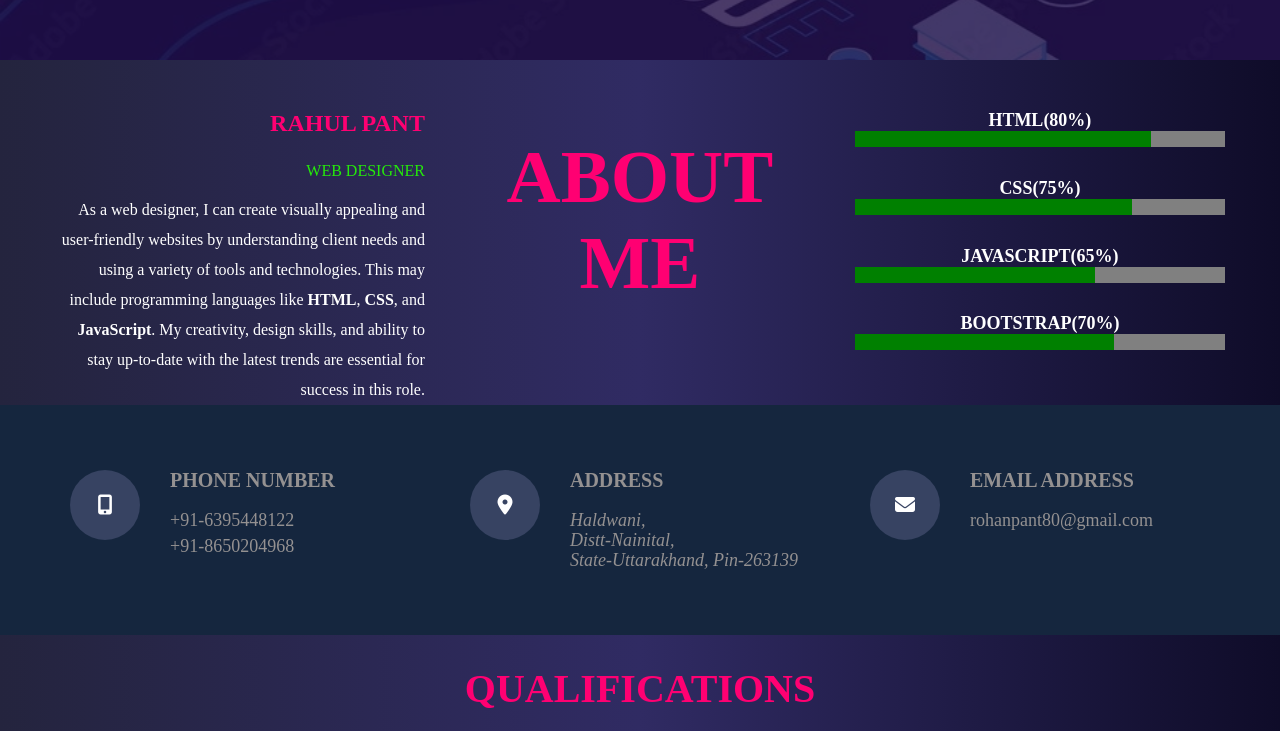
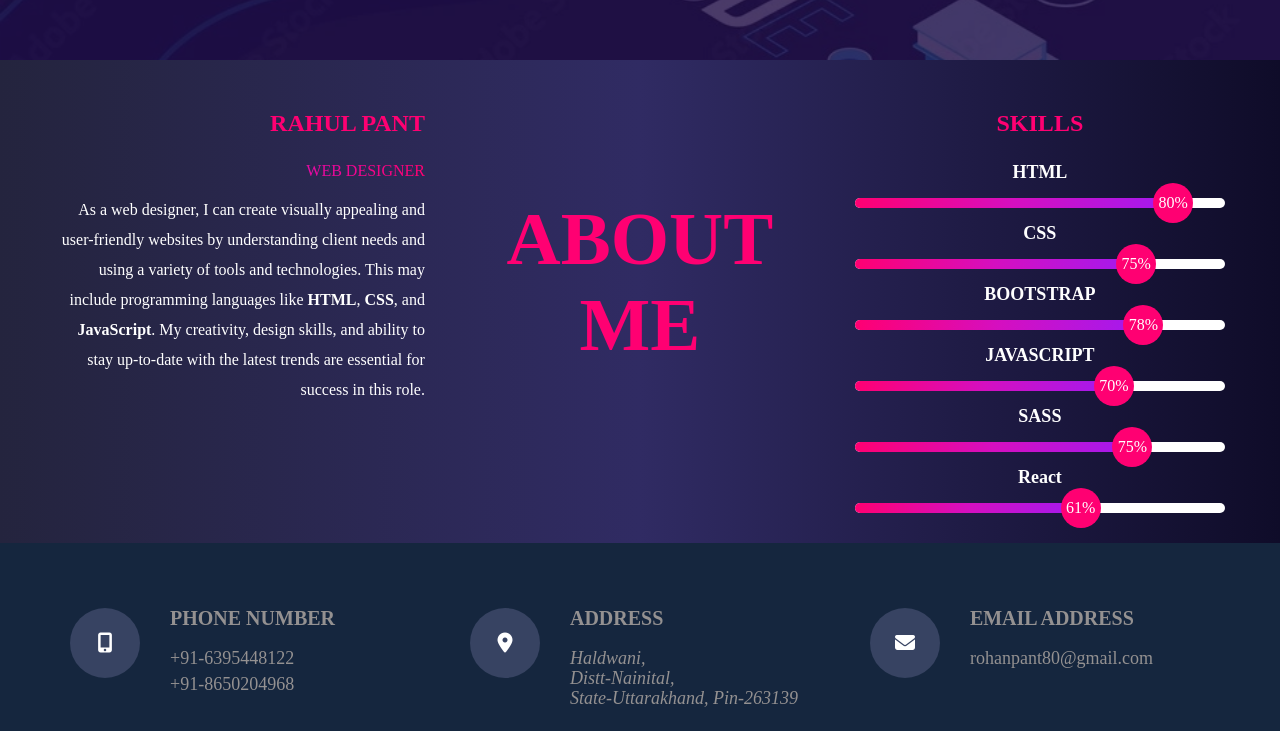
Before and after one commit to RahulPant14/Portfolio, a plain HTML site: page index.html in a window 1280 px wide. Shown: the part 549-1280 px from the top of the page. Drawn offline with nearby package versions, Linux system fonts and the light colour scheme.

Commit message:
skill section update

```diff
--- a/css/style.css
+++ b/css/style.css
@@ -83,15 +83,58 @@ body{
 .wrap-2 .cntc a:hover{background: #ff0072;color: #fff; border:  2px solid #ff0072;}
 .wrap-2 img{width: 350px; height: 350px; border-radius: 50%;}
 
-.wrap-3{background:linear-gradient(to right, #24243e, #302b63, #0f0c29) ;color: #fff;}
+.wrap-3{background:linear-gradient(to right, #24243e, #302b63, #0f0c29) ;color: #fff;padding-bottom: 15px;}
 .wrap-3 .gap-t{padding-top: 50px;}
 .wrap-3 h2{margin-bottom: 25px; color: #ff0072;}
-.wrap-3 .desig{margin-bottom: 15px; color: #25e90b;}
+.wrap-3 .desig{margin-bottom: 15px; background: linear-gradient(to right, #a21af0, #d50fc0, #ff0072);background-clip: text;color: transparent;}
 .wrap-3 .text-r{text-align: right;}
 .wrap-3 .line-height{line-height: 30px;}
 .wrap-3 .bg-1{font-size: 50px; font-weight: 700; text-align: center; display: flex; justify-content: center; place-items: center;}
 .wrap-3 h3{text-align: center; font-size: 18px;}
 .wrap-3 progress{background-color: orange;width: 100%; border-radius: 20px; margin-bottom: 30px;}
+
+.wrap-3 .skill{text-align: center;}
+.wrap-3 h3{font: 400 20px; color: #fff; margin: 15px 0;}
+.wrap-3 .progress-bar{background: #fff; width: 100%; height: 10px; border-radius: 5px; margin: 10px 0 10px 0;}
+.wrap-3 .progress-bar div{width: 0%; height: 10px; border-radius: 5px; background:linear-gradient(to left, #a21af0, #d50fc0, #ff0072);}
+.wrap-3 .progress-bar div span{float: right; width: 40px; height: 40px; border-radius: 50%; background: #ff0072; color: #fff; margin-top: -15px; margin-right: -20px;  display: grid; place-items: center; }
+.wrap-3 .html{animation: html 1s linear forwards;}
+.wrap-3 .css{animation: css 1s linear forwards;}
+.wrap-3 .boot{animation: boot 1s linear forwards;}
+.wrap-3 .js{animation: js 1s linear forwards;}
+.wrap-3 .sass{animation: sass 1s linear forwards;}
+.wrap-3 .react{animation: react 1s linear forwards;}
+
+@keyframes html {
+    100%{
+        width: 86%;
+    }
+}
+@keyframes css {
+    100%{
+        width: 76%;
+    }
+}
+@keyframes boot {
+    100%{
+        width: 78%;
+    }
+}
+@keyframes js {
+    100%{
+        width: 70%;
+    }
+}
+@keyframes sass {
+    100%{
+        width: 75%;
+    }
+}
+@keyframes react {
+    100%{
+        width: 61%;
+    }
+}
 
 .wrap-4{background-color: #15263e; padding: 50px 0; color: #949191;}
 .wrap-4 h3{font-size: 20px; line-height: 20px; margin-bottom: 20px;}
@@ -123,7 +166,7 @@ body{
     z-index: -1;
 
 }
-.wrap-6 h2{font-size: 40px; background: linear-gradient(to right, #38ef7d, #11998e);background-clip: text;color: transparent;}
+.wrap-6 h2{font-size: 40px; color: #ff0072}
 .wrap-6 .fa{color: rgb(15, 12, 41); font-size: 35px; margin: 15px 0;}
 .wrap-6 h3{ margin-bottom: 15px;}
 .wrap-6 p{line-height: 20px; margin-bottom: 15px;}
@@ -164,10 +207,10 @@ body{
 .wrap-7 .stopwatch{background: url(../img/stopwatch.webp) no-repeat center/cover;width: 100%; height: 350px}
 .wrap-7 .fetchapi{background: url(../img/weatherapi.webp) no-repeat center/cover;width: 100%; height: 350px}
 
-.wrap-8{background: #0f0c29; color: #ff0072; padding: 30px 0; text-align: center;}
-.wrap-8 a{color: #ff0072;margin-top: 10px; display: inline-block;}
+.wrap-8{background: #0f0c29; color: #fff; padding: 30px 0; text-align: center;}
+.wrap-8 a{color: #fff;margin-top: 10px; display: inline-block;}
 .wrap-8 a:hover{color: #0cebeb;}
-.wrap-8 h2{font-size: 40px; margin-bottom: 30px; background: linear-gradient(to right, #a21af0,#0fd5aa, #7700ffea);background-clip: text;color: transparent;}
+.wrap-8 h2{font-size: 40px; margin-bottom: 30px; color: #ff0072;}
 .wrap-8 h3{font-size: 20px; margin: 15px 0;}
 .wrap-8 p{font-size: 18px;}
 .wrap-8 li{margin: 10px 0;}
--- a/index.html
+++ b/index.html
@@ -68,22 +68,33 @@
                      <h2>ABOUT ME</h2>
                 </div>
                 <div class="col-4 col-t-6 col-m-12 gap-t align-center">
-                    <h3>HTML(80%)</h3>
-                       <div class="">
-                            <progress value="80" max="100"></progress>
-                       </div>
-                        <h3>CSS(75%)</h3>
-                       <div class="">
-                            <progress value="75" max="100"></progress>
-                       </div>
-                       <h3>JAVASCRIPT(65%)</h3>
-                       <div class="">
-                            <progress value="65" max="100"></progress>
-                       </div>
-                       <h3>BOOTSTRAP(70%)</h3>
-                       <div class="">
-                            <progress value="70" max="100"></progress>
-                       </div>
+                         <h2 class="skill">SKILLS</h2>
+                       <div class="center">
+                        <h3>HTML</h3>
+                        <div class="progress-bar">
+                            <div class="html"><span>80%</span></div>
+                        </div>
+                        <h3>CSS</h3>
+                        <div class="progress-bar">
+                            <div class="css"><span>75%</span></div>
+                        </div>
+                        <h3>BOOTSTRAP</h3>
+                        <div class="progress-bar">
+                            <div class="boot"><span>78%</span></div>
+                        </div>
+                        <h3>JAVASCRIPT</h3>
+                        <div class="progress-bar">
+                            <div class="js"><span>70%</span></div>
+                        </div>
+                        <h3>SASS</h3>
+                        <div class="progress-bar">
+                            <div class="sass"><span>75%</span></div>
+                        </div>
+                        <h3>React</h3>
+                        <div class="progress-bar">
+                            <div class="react"><span>61%</span></div>
+                        </div>
+                    </div>
                 </div>
             </div>
         </div>
```
